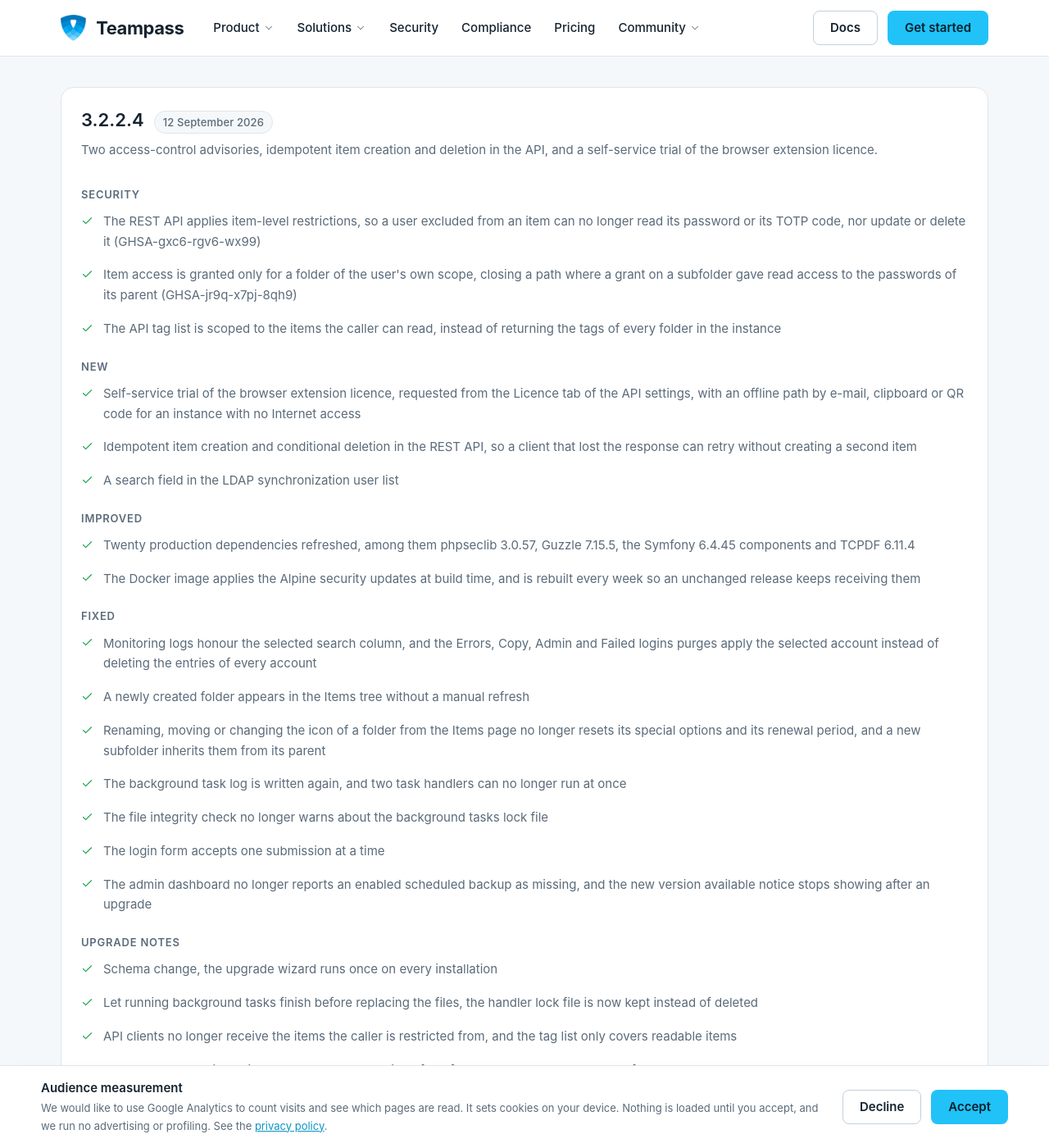
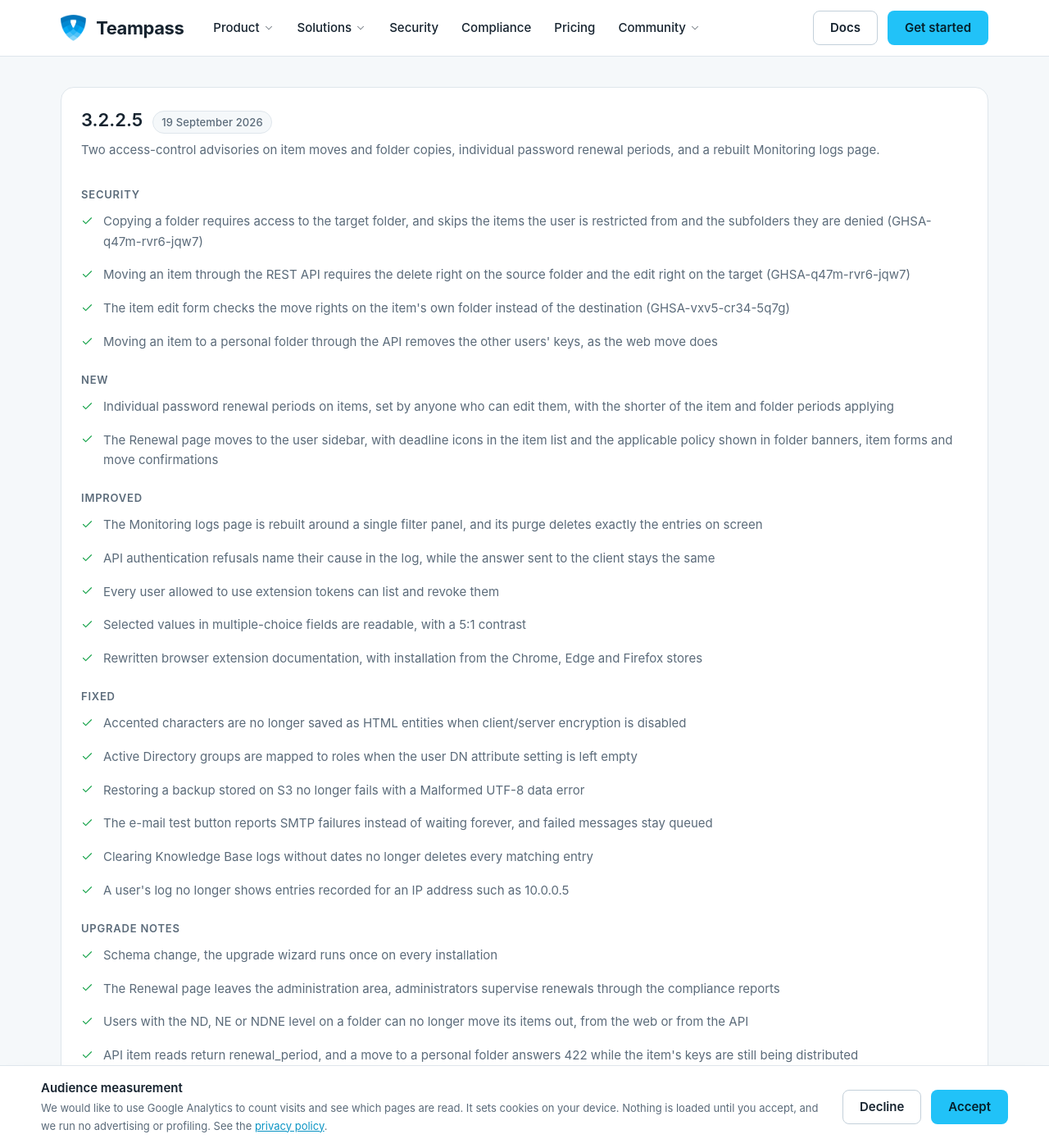
Before and after one commit to nilsteampassnet/siteweb, a Jekyll site: the page built from whats-new.html, in a window 1280 px wide and 1400 px high, scrolled down 1624 px. Shown: the whole window at 82% size. Built offline with Jekyll 4.4.1, drawn with Linux system fonts in a browser that asks for light colours.

Commit message:
Add 3.2.2.5 to the changelog
Co-Authored-By: Claude Opus 5 <noreply@anthropic.com>

```diff
--- a/_data/releases.yml
+++ b/_data/releases.yml
@@ -40,6 +40,43 @@ highlights:
       limit and an optional recipient passphrase.
 
 versions:
+  - version: 3.2.2.5
+    date: 2026-09-19
+    summary: Two access-control advisories on item moves and folder copies, individual password renewal periods, and a rebuilt Monitoring logs page.
+    changes:
+      - group: Security
+        items:
+          - "Copying a folder requires access to the target folder, and skips the items the user is restricted from and the subfolders they are denied (GHSA-q47m-rvr6-jqw7)"
+          - "Moving an item through the REST API requires the delete right on the source folder and the edit right on the target (GHSA-q47m-rvr6-jqw7)"
+          - "The item edit form checks the move rights on the item's own folder instead of the destination (GHSA-vxv5-cr34-5q7g)"
+          - Moving an item to a personal folder through the API removes the other users' keys, as the web move does
+      - group: New
+        items:
+          - Individual password renewal periods on items, set by anyone who can edit them, with the shorter of the item and folder periods applying
+          - The Renewal page moves to the user sidebar, with deadline icons in the item list and the applicable policy shown in folder banners, item forms and move confirmations
+      - group: Improved
+        items:
+          - The Monitoring logs page is rebuilt around a single filter panel, and its purge deletes exactly the entries on screen
+          - API authentication refusals name their cause in the log, while the answer sent to the client stays the same
+          - Every user allowed to use extension tokens can list and revoke them
+          - Selected values in multiple-choice fields are readable, with a 5:1 contrast
+          - Rewritten browser extension documentation, with installation from the Chrome, Edge and Firefox stores
+      - group: Fixed
+        items:
+          - Accented characters are no longer saved as HTML entities when client/server encryption is disabled
+          - Active Directory groups are mapped to roles when the user DN attribute setting is left empty
+          - Restoring a backup stored on S3 no longer fails with a Malformed UTF-8 data error
+          - The e-mail test button reports SMTP failures instead of waiting forever, and failed messages stay queued
+          - Clearing Knowledge Base logs without dates no longer deletes every matching entry
+          - A user's log no longer shows entries recorded for an IP address such as 10.0.0.5
+      - group: Upgrade notes
+        items:
+          - Schema change, the upgrade wizard runs once on every installation
+          - The Renewal page leaves the administration area, administrators supervise renewals through the compliance reports
+          - Users with the ND, NE or NDNE level on a folder can no longer move its items out, from the web or from the API
+          - API item reads return renewal_period, and a move to a personal folder answers 422 while the item's keys are still being distributed
+          - Back up the database before upgrading
+
   - version: 3.2.2.4
     date: 2026-09-12
     summary: Two access-control advisories, idempotent item creation and deletion in the API, and a self-service trial of the browser extension licence.
```
